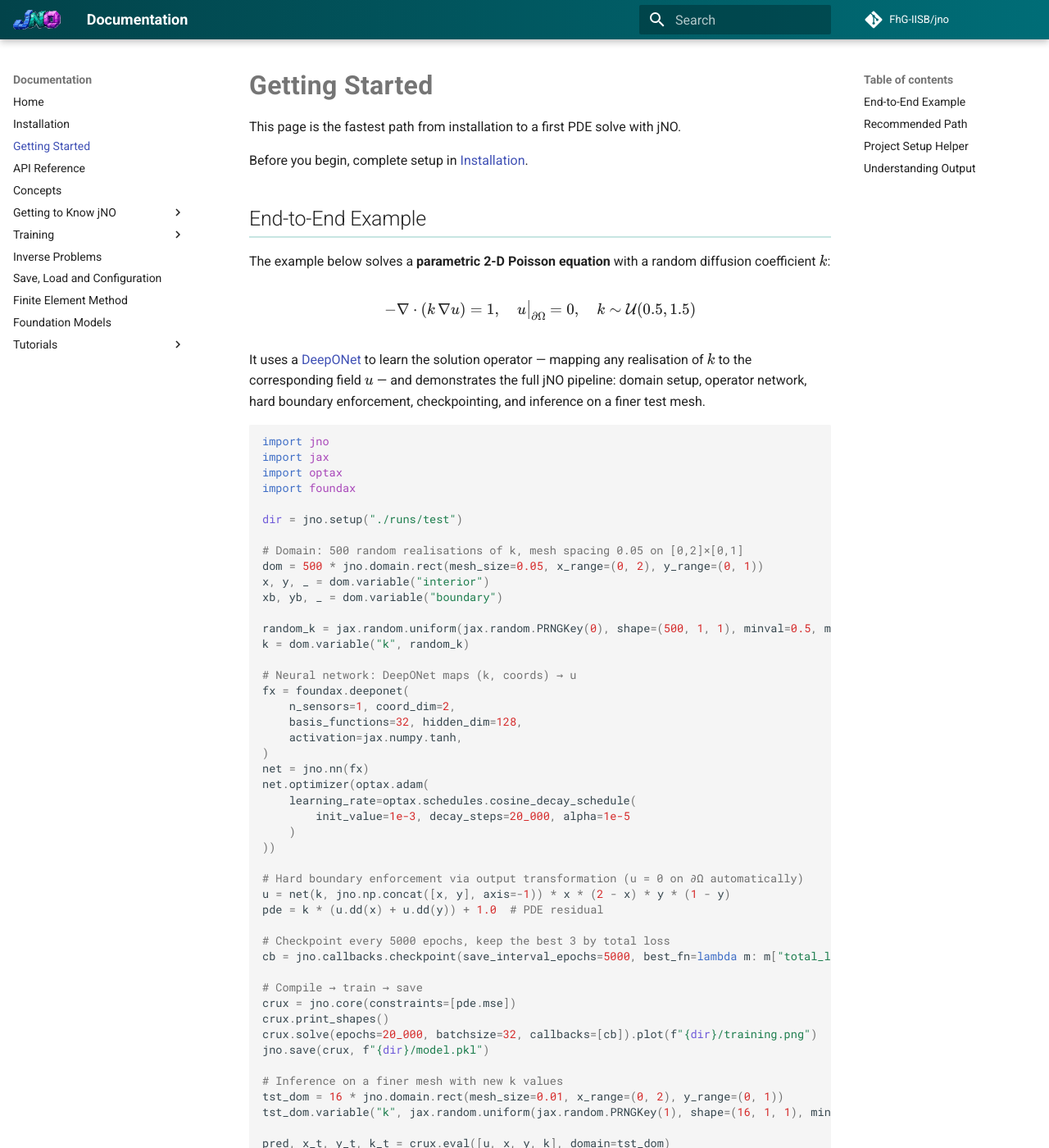
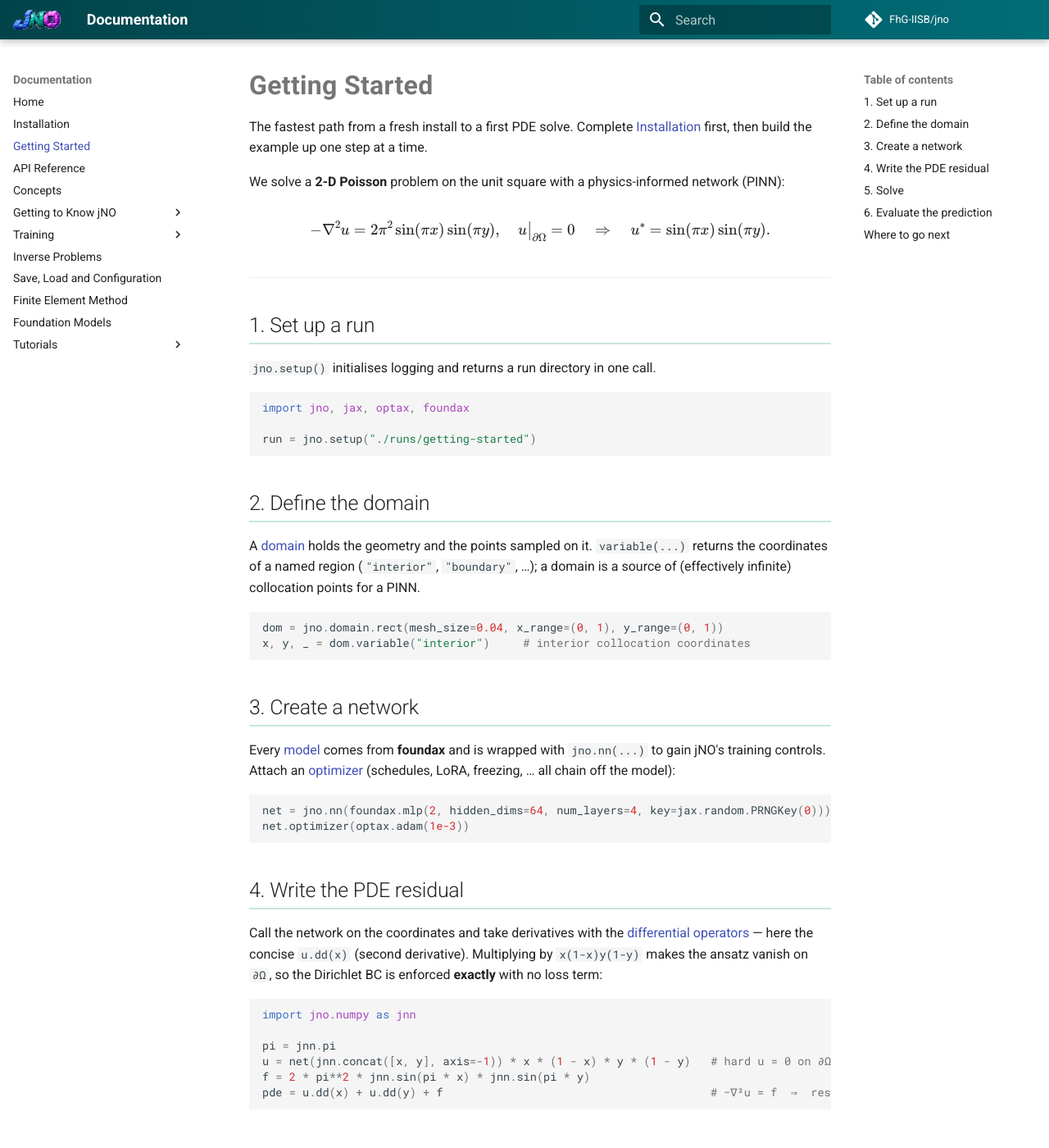
Before and after one commit to FhG-IISB/jNO, an MkDocs documentation site: the page built from docs/Getting-Started.md, in a window 1280 px wide and 1400 px high. Shown: the whole window at 82% size. Built offline with MkDocs 1.6.1 and Material for MkDocs 9.7.7, drawn with Linux system fonts in a browser that asks for light colours; comment, search, counter and statistics services are not loaded; some of the changed text lies outside the part shown.

Commit message:
docs(getting-started): rewrite as a step-by-step first solve (item 12)
Replace the all-at-once 500-sample DeepONet dump with a simple 2-D Poisson
PINN built up in six steps (setup, domain, model, residual, solve, eval),
each linking the relevant deep-dive page. Verified: the example runs end to
end and returns the learned field.

````diff
--- a/docs/Getting-Started.md
+++ b/docs/Getting-Started.md
@@ -1,91 +1,97 @@
 # Getting Started
 
-This page is the fastest path from installation to a first PDE solve with jNO.
+The fastest path from a fresh install to a first PDE solve. Complete
+[Installation](Installation.md) first, then build the example up one step at a time.
 
-Before you begin, complete setup in [Installation](Installation.md).
+We solve a **2-D Poisson** problem on the unit square with a physics-informed network (PINN):
 
-## End-to-End Example
+$$-\nabla^2 u = 2\pi^2 \sin(\pi x)\sin(\pi y), \quad u\big|_{\partial\Omega}=0
+\quad\Rightarrow\quad u^\ast = \sin(\pi x)\sin(\pi y).$$
 
-The example below solves a **parametric 2-D Poisson equation** with a random diffusion coefficient $k$:
+---
 
-$$-\nabla \cdot (k \, \nabla u) = 1, \quad u\big|_{\partial\Omega} = 0, \quad k \sim \mathcal{U}(0.5, 1.5)$$
+## 1. Set up a run
 
-It uses a [DeepONet](foundation_models/index.md) to learn the solution operator — mapping any realisation of $k$ to the corresponding field $u$ — and demonstrates the full jNO pipeline: domain setup, operator network, hard boundary enforcement, checkpointing, and inference on a finer test mesh.
+`jno.setup()` initialises logging and returns a run directory in one call.
 
 ```python
-import jno
-import jax
-import optax
-import foundax
+import jno, jax, optax, foundax
 
-dir = jno.setup("./runs/test")
-
-# Domain: 500 random realisations of k, mesh spacing 0.05 on [0,2]×[0,1]
-dom = 500 * jno.domain.rect(mesh_size=0.05, x_range=(0, 2), y_range=(0, 1))
-x, y, _ = dom.variable("interior")
-xb, yb, _ = dom.variable("boundary")
-
-random_k = jax.random.uniform(jax.random.PRNGKey(0), shape=(500, 1, 1), minval=0.5, maxval=1.5)
-k = dom.variable("k", random_k)
-
-# Neural network: DeepONet maps (k, coords) → u
-fx = foundax.deeponet(
-    n_sensors=1, coord_dim=2,
-    basis_functions=32, hidden_dim=128,
-    activation=jax.numpy.tanh,
-)
-net = jno.nn(fx)
-net.optimizer(optax.adam(
-    learning_rate=optax.schedules.cosine_decay_schedule(
-        init_value=1e-3, decay_steps=20_000, alpha=1e-5
-    )
-))
-
-# Hard boundary enforcement via output transformation (u = 0 on ∂Ω automatically)
-u = net(k, jno.np.concat([x, y], axis=-1)) * x * (2 - x) * y * (1 - y)
-pde = k * (u.dd(x) + u.dd(y)) + 1.0  # PDE residual
-
-# Checkpoint every 5000 epochs, keep the best 3 by total loss
-cb = jno.callbacks.checkpoint(save_interval_epochs=5000, best_fn=lambda m: m["total_loss"])
-
-# Compile → train → save
-crux = jno.core(constraints=[pde.mse])
-crux.print_shapes()
-crux.solve(epochs=20_000, batchsize=32, callbacks=[cb]).plot(f"{dir}/training.png")
-jno.save(crux, f"{dir}/model.pkl")
-
-# Inference on a finer mesh with new k values
-tst_dom = 16 * jno.domain.rect(mesh_size=0.01, x_range=(0, 2), y_range=(0, 1))
-tst_dom.variable("k", jax.random.uniform(jax.random.PRNGKey(1), shape=(16, 1, 1), minval=0.1, maxval=1.9))
-
-pred, x_t, y_t, k_t = crux.eval([u, x, y, k], domain=tst_dom)
-print(pred.shape, x_t.shape, y_t.shape, k_t.shape)
+run = jno.setup("./runs/getting-started")
 ```
 
-## Recommended Path
+## 2. Define the domain
 
-1. Run the example above (or a tutorial from `docs/tutorial_examples/`).
-2. Learn domain construction in [Domain and Geometry](Domain-and-Geometry.md).
-3. Configure optimization in [Training](training/index.md).
-4. Control trainability in [Model Controls](model-controls/index.md).
-5. Explore model families in [Foundation Models](foundation_models/index.md).
-
-## Project Setup Helper
-
-`jno.setup()` initializes logging and returns a run directory in one call:
+A [domain](Domain-and-Geometry.md) holds the geometry and the points sampled on it. `variable(...)`
+returns the coordinates of a named region (`"interior"`, `"boundary"`, …); a domain is a source of
+(effectively infinite) collocation points for a PINN.
 
 ```python
-dire = jno.setup("./runs/my_experiment")
+dom = jno.domain.rect(mesh_size=0.04, x_range=(0, 1), y_range=(0, 1))
+x, y, _ = dom.variable("interior")     # interior collocation coordinates
 ```
 
-## Understanding Output
+## 3. Create a network
 
-During training, jNO prints progress per epoch:
+Every [model](foundation_models/index.md) comes from **foundax** and is wrapped with `jno.nn(...)` to
+gain jNO's training controls. Attach an [optimizer](training/index.md) (schedules, LoRA, freezing, …
+all chain off the model):
+
+```python
+net = jno.nn(foundax.mlp(2, hidden_dims=64, num_layers=4, key=jax.random.PRNGKey(0)))
+net.optimizer(optax.adam(1e-3))
+```
+
+## 4. Write the PDE residual
+
+Call the network on the coordinates and take derivatives with the [differential
+operators](Differential-Operators.md) — here the concise `u.dd(x)` (second derivative). Multiplying by
+`x(1-x)y(1-y)` makes the ansatz vanish on `∂Ω`, so the Dirichlet BC is enforced **exactly** with no loss
+term:
+
+```python
+import jno.numpy as jnn
+
+pi = jnn.pi
+u = net(jnn.concat([x, y], axis=-1)) * x * (1 - x) * y * (1 - y)   # hard u = 0 on ∂Ω
+f = 2 * pi**2 * jnn.sin(pi * x) * jnn.sin(pi * y)
+pde = u.dd(x) + u.dd(y) + f                                        # −∇²u = f  ⇒  residual = ∇²u + f
+```
+
+## 5. Solve
+
+A [`jno.core`](training/index.md) collects the constraints (here the single PDE residual, driven to
+zero in mean-square) and `solve()` trains through them:
+
+```python
+crux = jno.core([pde.mse])
+crux.solve(epochs=10_000).plot(f"{run}/training.png")
+jno.save(crux, f"{run}/model.pkl")
+```
+
+During training jNO prints one line per print-interval — `L` is the total loss, `C0, C1, …` the
+per-constraint losses:
 
 ```text
-Epoch  1000/20000| L: 1.2345e-03 | C0: 1.1000e-03
+Epoch  1000/10000 | L: 1.2345e-03 | C0: 1.2345e-03
 ```
 
-- `L` — total weighted loss.
-- `C0`, `C1`, … — per-constraint losses.
-- `T0`, `T1`, … — tracker values (when trackers are enabled).
+## 6. Evaluate the prediction
+
+[Evaluate](training/evaluation.md) the trained model on its own output — on a finer mesh if you like:
+
+```python
+pred, xt, yt = crux.eval([u, x, y], domain=jno.domain.rect(mesh_size=0.01))
+print(pred.shape)                       # the learned field, sampled on the fine mesh
+```
+
+---
+
+## Where to go next
+
+- **Geometry** — build real shapes (CSG, curved boundaries, mesh density): [Domain & Geometry](Domain-and-Geometry.md).
+- **Operators** — every derivative / integral you can write into a residual: [Differential Operators](Differential-Operators.md).
+- **Training** — schedules, resampling, callbacks, parallelism: [PINN & NN Training](training/index.md).
+- **Model controls** — freeze, mask, LoRA, dtype, tuning: [Model Controls](model-controls/index.md).
+- **Traditional solvers** — assemble and solve a weak form: [Finite Element Method](fem.md).
+- **Tutorials** — worked end-to-end examples (PINN, operator learning, FEM, Bayesian): [Tutorials](tutorials/01-basics/laplace-1d.md).
````
